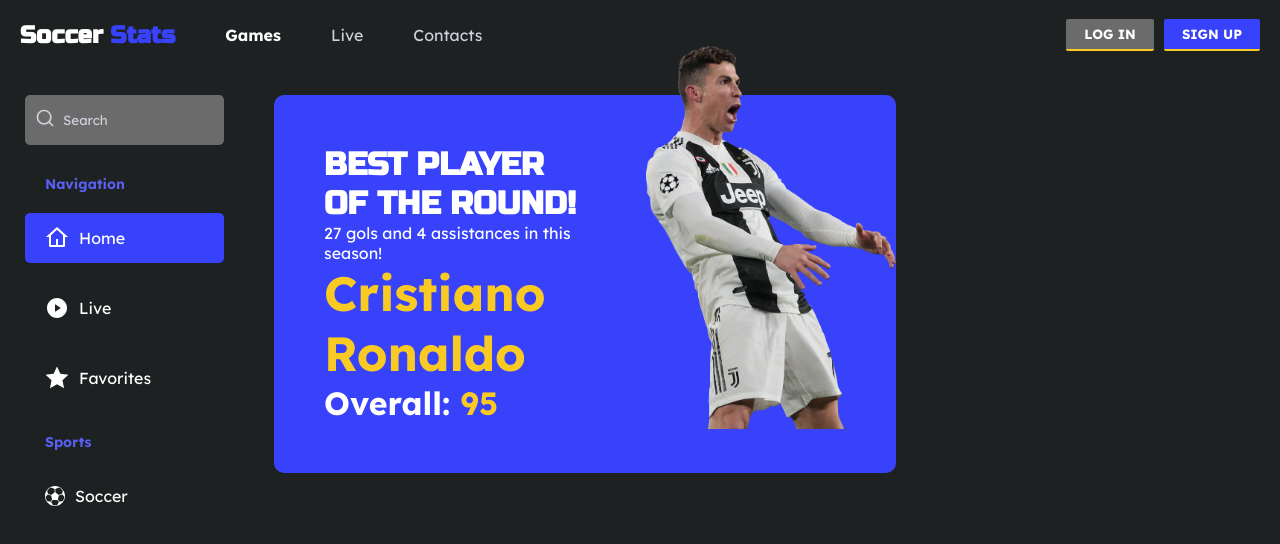
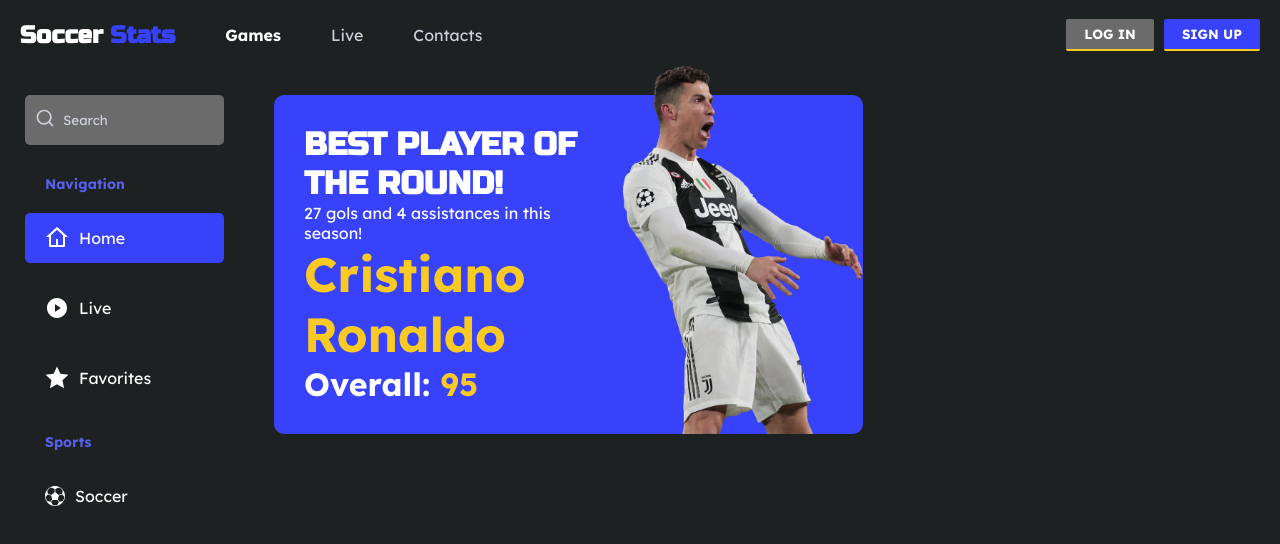
Before and after one commit to brunogcpinheiro/soccer-stats, a Nuxt app: page / in a window 1280 px wide. Shown: the top 544 px of the page. Built offline with nearby package versions, Linux system fonts and the light colour scheme.

Commit message:
jumbotron component #1

```diff
--- a/components/Jumbotron.vue
+++ b/components/Jumbotron.vue
@@ -26,7 +26,7 @@
 
   .info {
     flex: 4;
-    margin: 50px;
+    margin: 30px;
     display: flex;
     flex-direction: column;
     justify-content: space-around;
@@ -37,12 +37,13 @@
     }
 
     p {
-      flex: 2;
+      flex: 3;
     }
 
     h4 {
       font-size: 3rem;
       color: var(--shined);
+      flex: 2;
     }
 
     h2 {
@@ -60,9 +61,9 @@
     flex: 1;
 
     img {
-      width: 250px;
+      width: 240px;
       float: right;
-      margin-top: -50px;
+      margin-top: -30px;
     }
   }
 }
```
